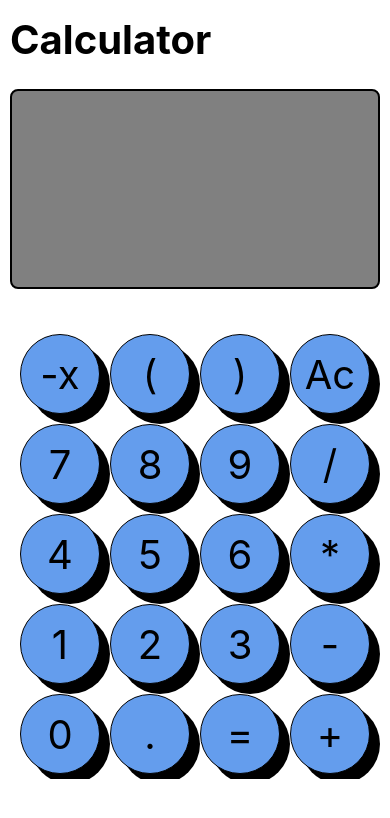
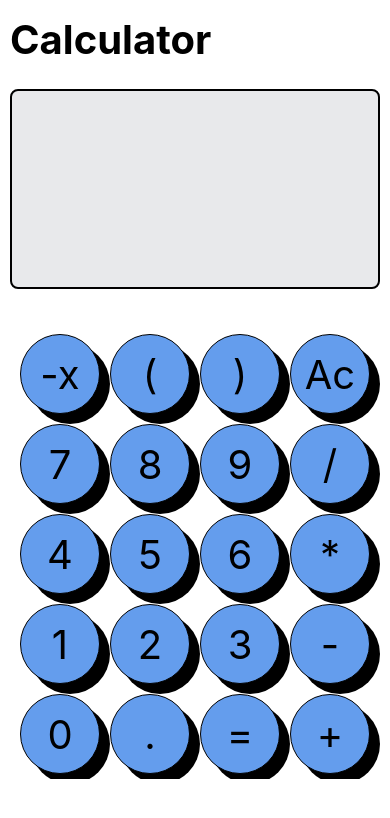
Before and after one commit to Asif3359/My-First-Native-App, a React Native app: screen / in a window 390 px wide. Shown: the top 818 px of the page. Built offline with nearby package versions, Linux system fonts and the light colour scheme.

Commit message:
add coloer

```diff
--- a/App.tsx
+++ b/App.tsx
@@ -104,7 +104,7 @@ const styles = StyleSheet.create({
     fontSize: 40,
     marginBottom: 10,
     marginHorizontal: 10,
-    color:"white"
+    color:"black"
   },
   buttonGrid: {
     flexDirection: 'row', // Horizontal layout
@@ -140,7 +140,7 @@ const styles = StyleSheet.create({
     marginHorizontal: 10,
     marginTop: 15,
     color:"white",
-    backgroundColor:"gray"
+    backgroundColor:"#E8E9EB"
   }
 });
 
```
